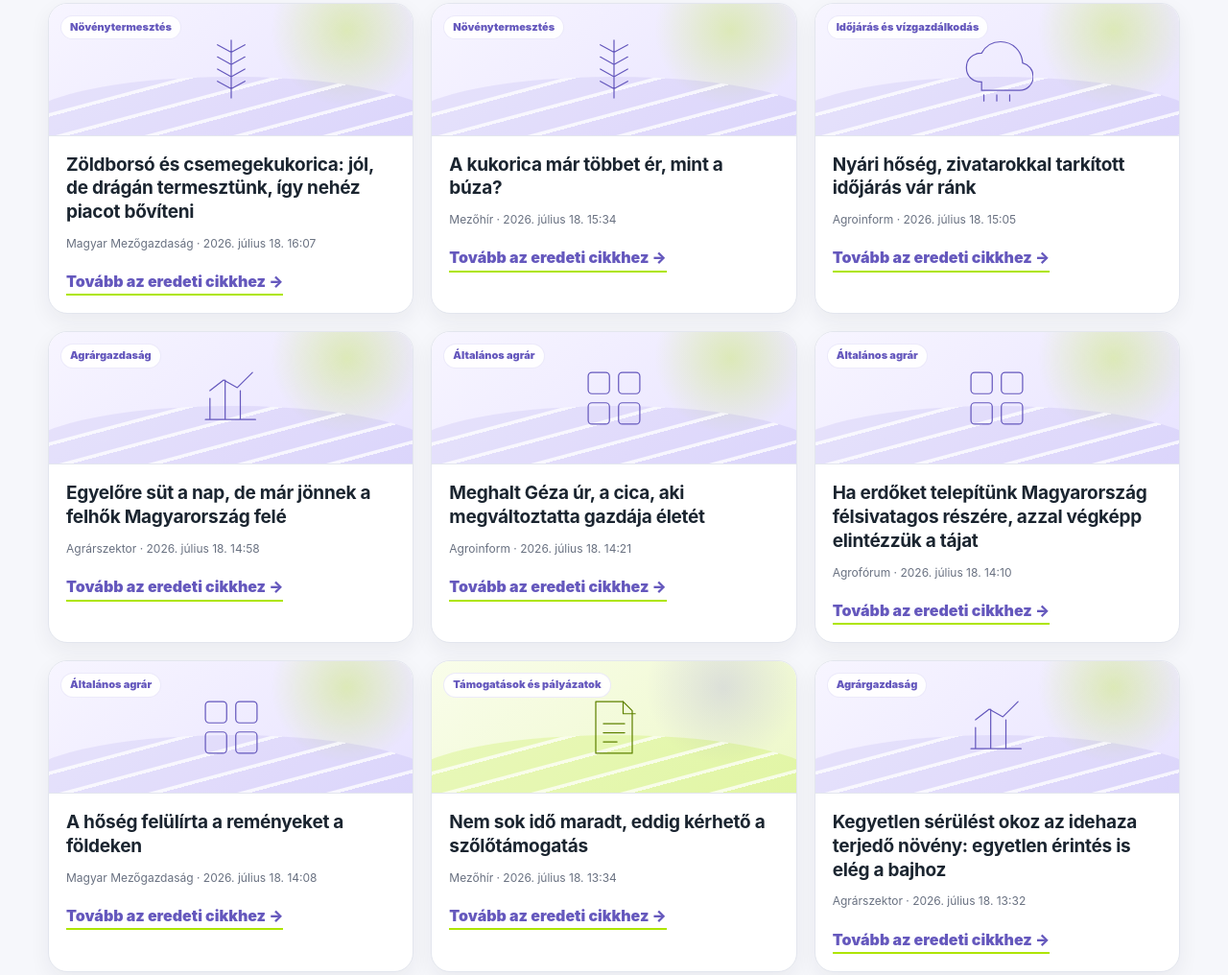
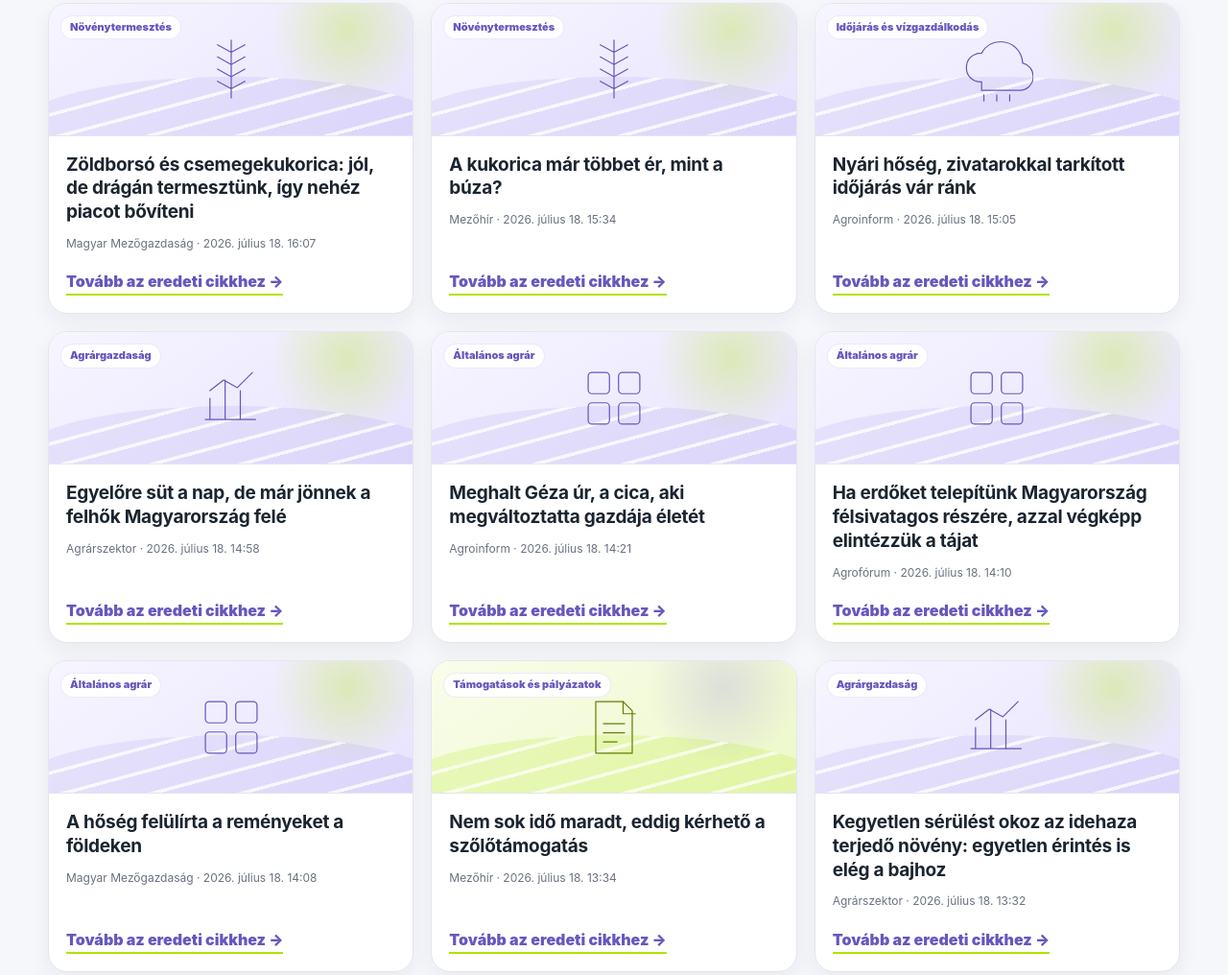
Before and after one commit to vasotto/gazdacentrum, a plain HTML site: page index.html in a window 1280 px wide. Shown: the part 1719-2735 px from the top of the page at 96% size. Drawn offline with Linux system fonts and the light colour scheme.

Commit message:
Add files via upload

```diff
--- a/index.html
+++ b/index.html
@@ -708,7 +708,8 @@
       display: inline-flex;
       align-items: center;
       align-self: flex-start;
-      margin-top: 18px;
+      margin-top: auto;
+      padding-top: 18px;
       gap: 8px;
       color: var(--purple-dark);
       font-weight: 900;
```
